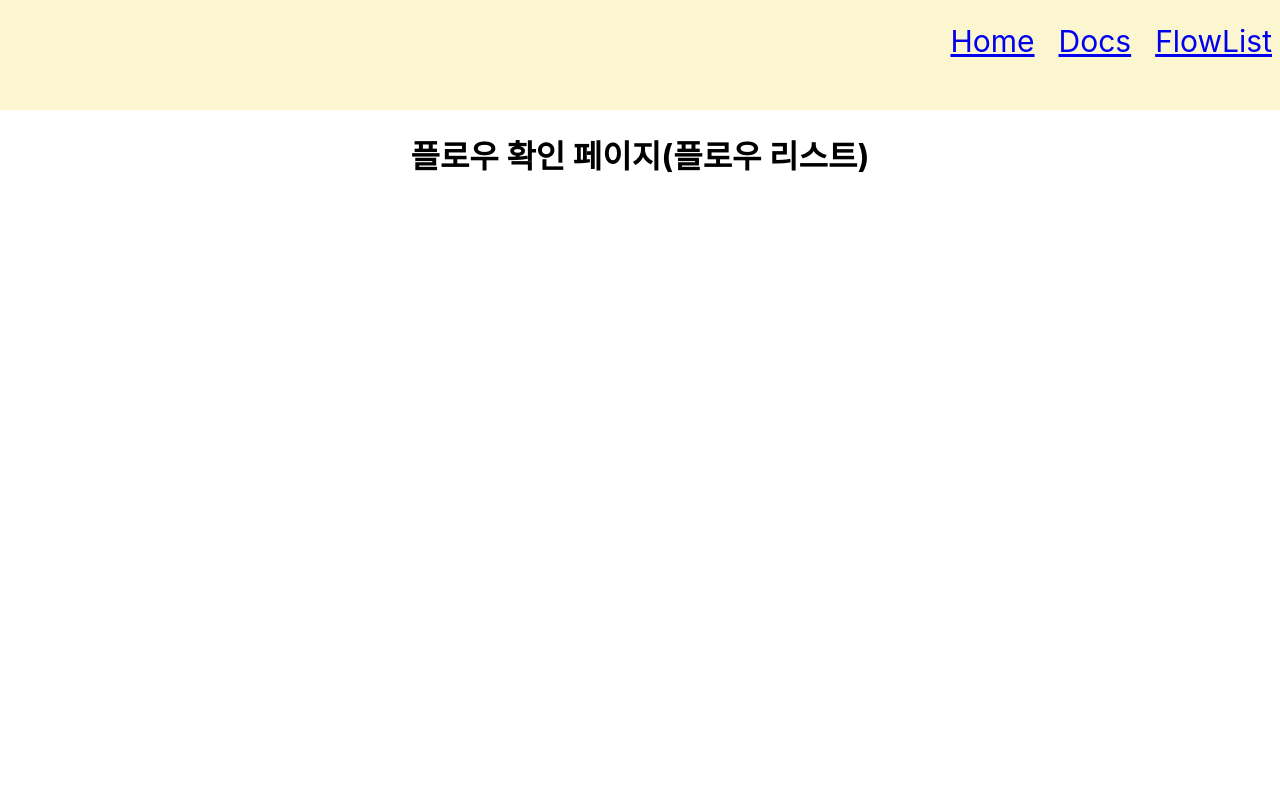
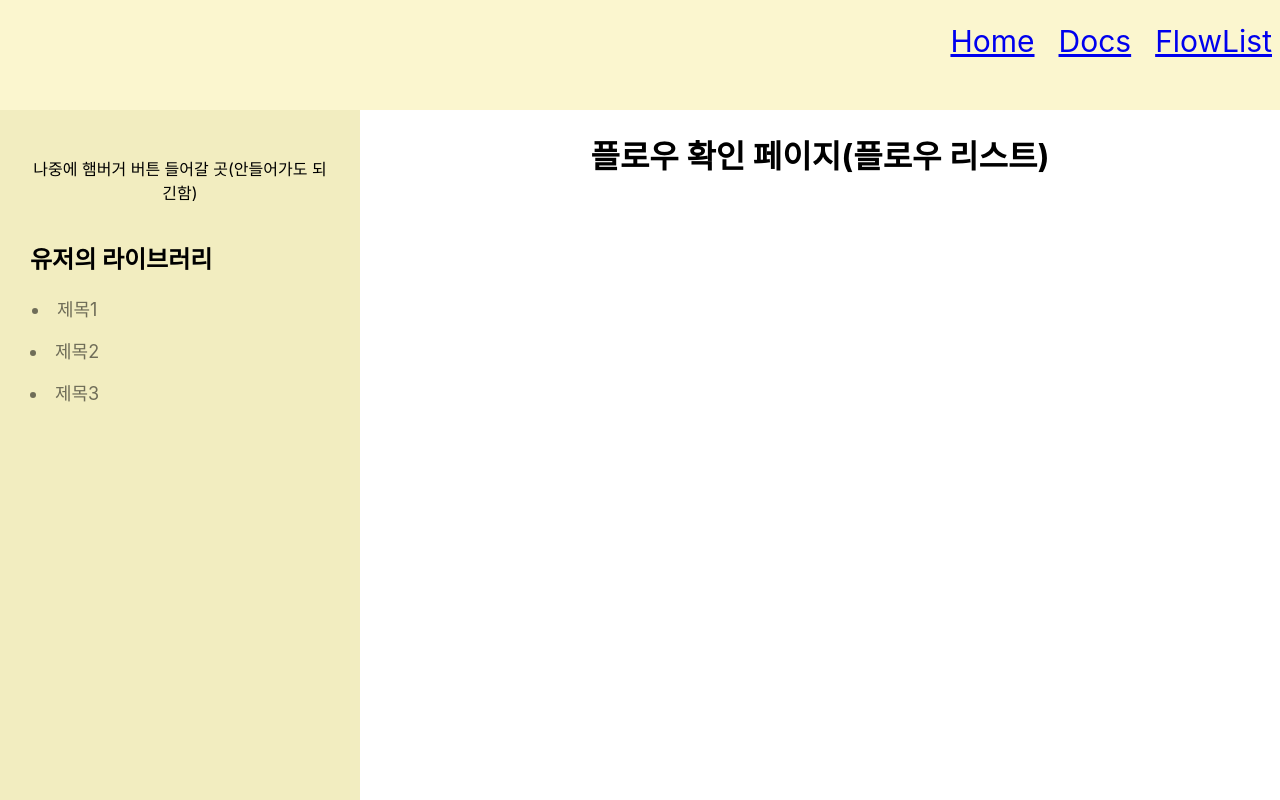
Before and after one commit to Binddog/Binddog, a React (Create React App) app in the folder frontend/binddog-core/: page /flowList in a window 1280 px wide. Shown: the top 800 px of the page. Built offline with nearby package versions, Linux system fonts and the light colour scheme.

Commit message:
✨ Feat: 사이드 네비게이션 바 추가
플로우 리스트 페이지에 사이드 네비게이션 바 추가했음

```diff
--- a/frontend/binddog-core/src/App.css
+++ b/frontend/binddog-core/src/App.css
@@ -1,5 +1,6 @@
 .App {
   text-align: center;
+  /* margin: 0px; */
 }
 
 .App-logo {
--- a/frontend/binddog-core/src/Component/SideNav.jsx
+++ b/frontend/binddog-core/src/Component/SideNav.jsx
@@ -1,14 +1,42 @@
+import { Box } from '@mui/material';
 import React from 'react';
-import { Link } from 'react-router-dom';
+import { useTheme } from "@mui/material/styles";
 
-function SideNav() {
+function SideNav({li}) {
+  const theme = useTheme();
+
   return (
-    <div>
-      <div>
-        <p>테스트용1</p>
-        <p>테스트용2</p>
-      </div>
-    </div>
+    <Box
+      sx={{
+        width: '300px',
+        height: '100%',
+        bgcolor: theme.palette.primary.dark,
+        display: 'flex',
+        flexDirection: 'column',
+        padding: '30px',
+        alignItems: 'flex-start',
+      }}
+    >
+      <Box>
+        <p>나중에 햄버거 버튼 들어갈 곳(안들어가도 되긴함)</p>
+      </Box>
+      <Box>
+        <h2>유저의 라이브러리</h2>
+      </Box>
+      <Box
+        sx={{
+          color: theme.palette.text.secondary,
+          fontSize: theme.fontSize.large,
+          display: 'flex',
+          flexDirection: 'column',
+          gap: 2,
+        }}
+      >
+        {li.map((item, index) => (
+          <li>{item}</li>
+        ))}
+      </Box>
+    </Box>
   );
 };
 
--- a/frontend/binddog-core/src/Page/FlowList.jsx
+++ b/frontend/binddog-core/src/Page/FlowList.jsx
@@ -1,12 +1,44 @@
 import React from 'react';
 import { useLocation } from 'react-router-dom';
+import SideNav from '../Component/SideNav';
+import { Box, Card } from '@mui/material';
+import { useTheme } from "@mui/material/styles";
 
-function FlowList () {
+function FlowList() {
+  const theme = useTheme();
+
+  const li = ['제목1', '제목2', '제목3']
 
   return (
-    <div>
-      <h1>플로우 확인 페이지(플로우 리스트)</h1>
-    </div>
+    <Box
+      sx={{
+        display: 'flex',
+        height: '100vh',
+        // bgcolor: 'skyblue',
+      }}
+    >
+      <SideNav
+        li={li}
+      />
+      <Box
+        sx={{
+          display: 'flex',
+          flexDirection: 'column',
+          flexGrow: 1,
+          height: '100%',
+        }}
+      >
+        <Box
+          sx={{
+            textAlign: 'center',
+          }}
+        >
+          <h1>플로우 확인 페이지(플로우 리스트)</h1>
+          {/* <p>영역 확인용으로 색 채워둠... 나중에 지울 예정</p> */}
+        </Box>
+        <Card></Card>
+      </Box>
+    </Box>
   );
 };
 
```
